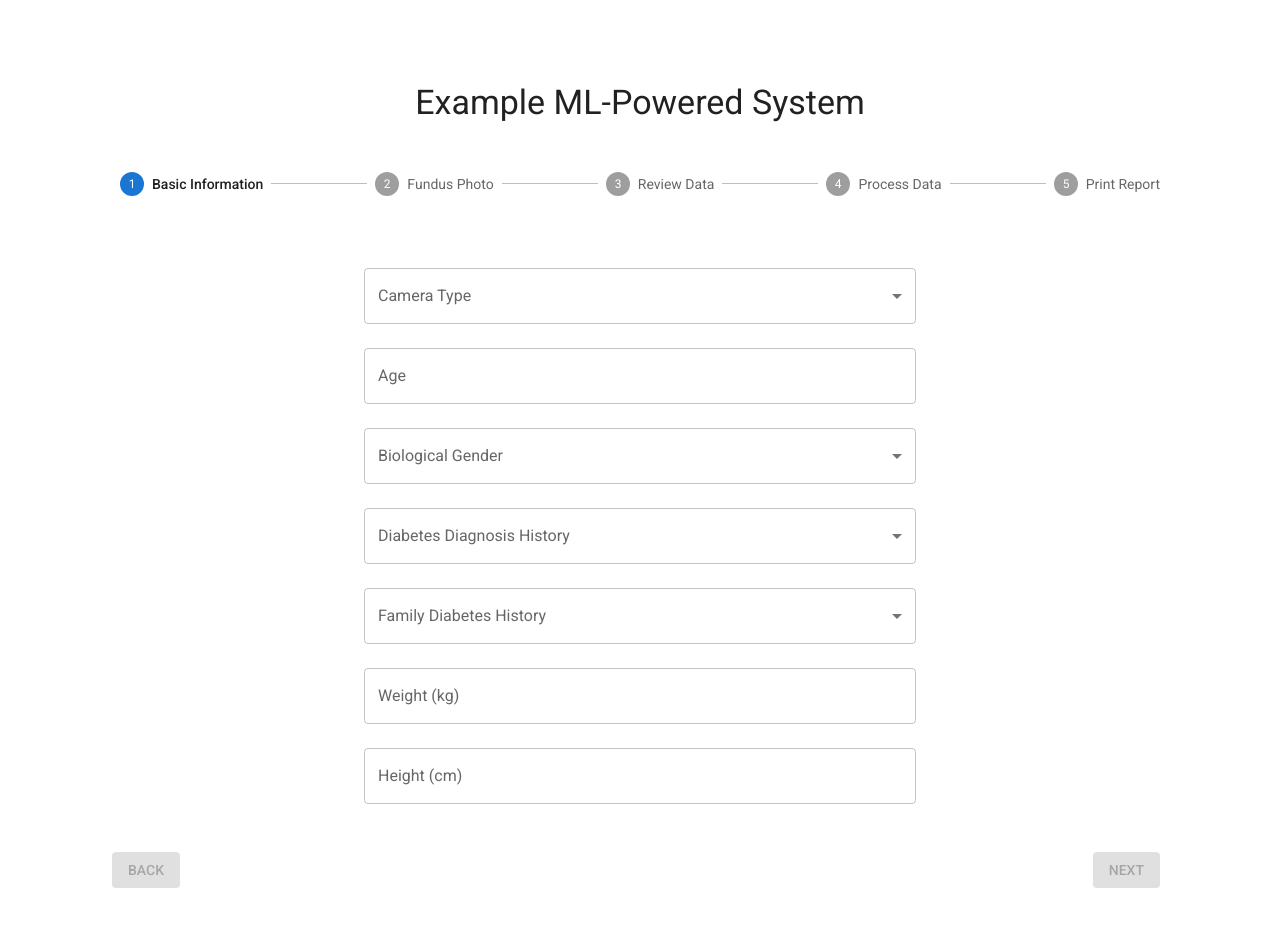
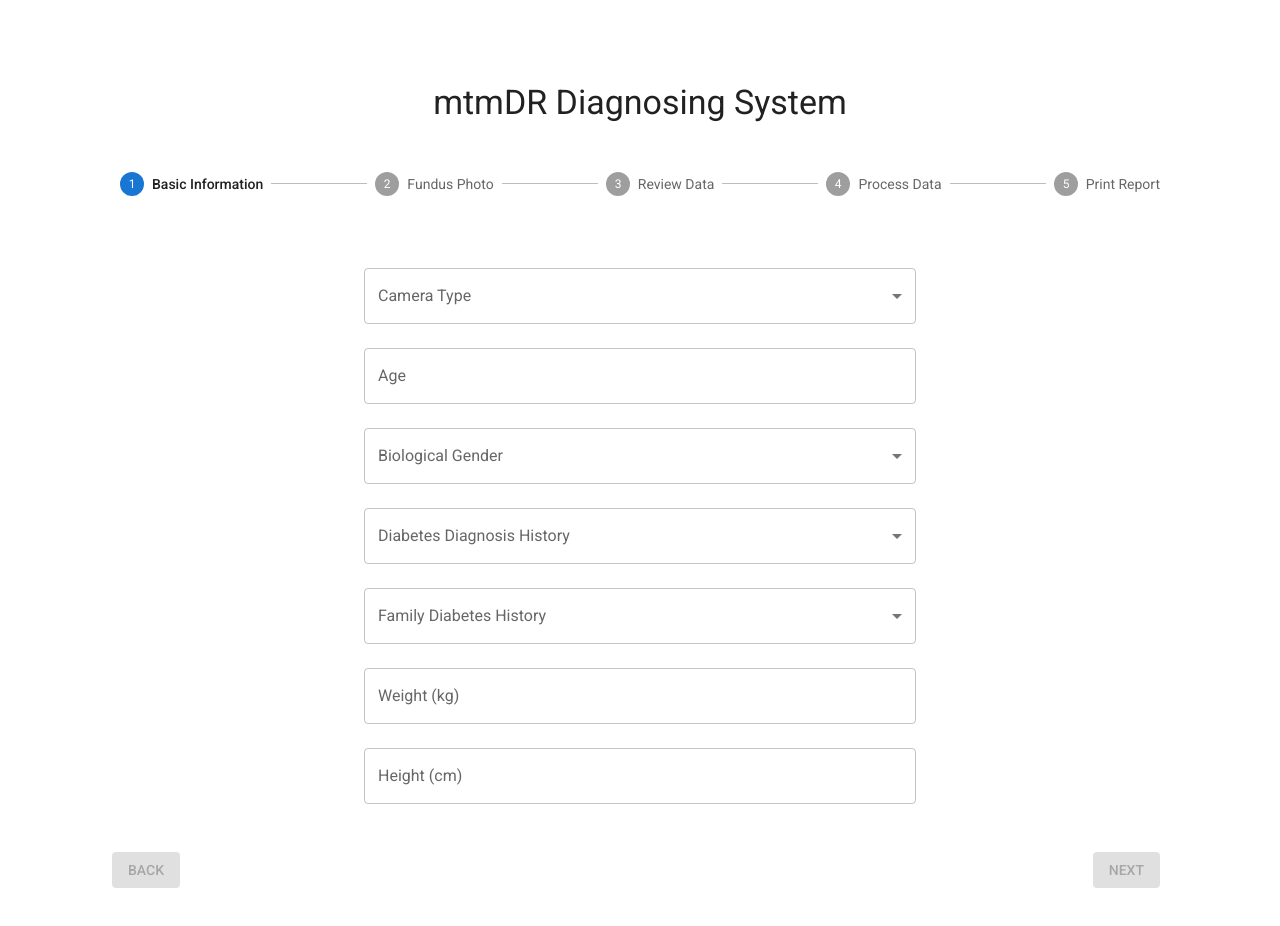
Before and after one commit to hyn0027/Example-ML-Powered-System-FrontEnd, a Next.js app in the folder frontend/: page / in a window 1280 px wide. Shown: the top 926 px of the page. Built offline with nearby package versions, Linux system fonts and the light colour scheme; what @mui/material-nextjs would draw is missing.

Commit message:
finish guided tutorial

```diff
--- a/frontend/app/page.tsx
+++ b/frontend/app/page.tsx
@@ -15,8 +15,8 @@ export default function Home() {
                     alignItems: 'center',
                 }}
             >
-                <Typography variant="h4" component="h1" >
-                    Example ML-Powered System
+                <Typography variant="h4" component="h1">
+                    mtmDR Diagnosing System
                 </Typography>
                 <Test />
             </Box>
```
